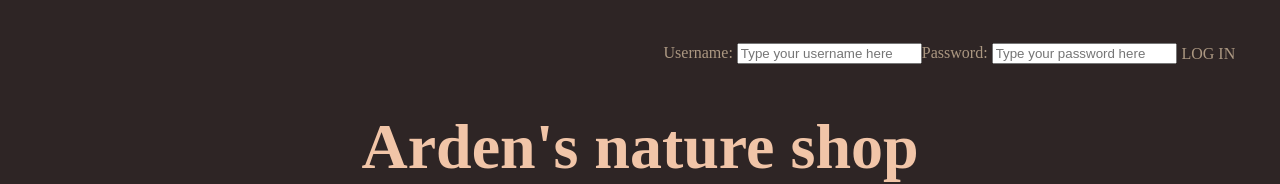
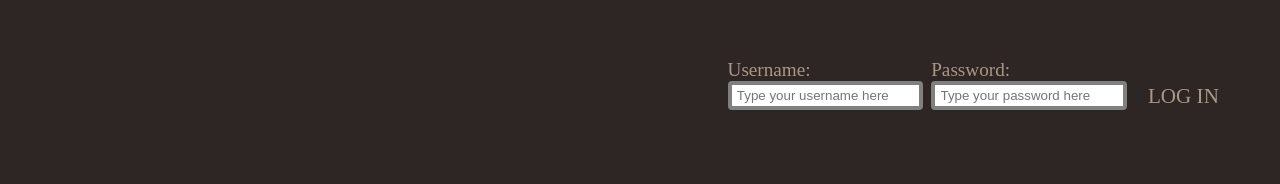
Before and after one commit to majabuha/Nature-Webshop, a React (Create React App) app: page / in a window 1280 px wide. Shown: the top 184 px of the page. Built offline with nearby package versions, Linux system fonts and the light colour scheme; the HTML template or start-up script is replaced by a standard one; a web font is replaced by a local one.

Commit message:
validation

```diff
--- a/src/App.css
+++ b/src/App.css
@@ -339,6 +339,48 @@ html {
   flex-direction: column;
 }
 
+
+/*---form---*/
+
+.login-form-wrapper {
+	transition: all 1s;
+	font-size: 1.2em;
+}
+.login-form-wrapper label {
+	display: flex;
+  flex-direction: column;
+	margin-top: 1.0em;
+  padding-left: .5rem;
+}
+.login-form-wrapper input {
+	border: 4px solid gray;
+	border-radius: 4px;
+	padding: 0.2em 0.4em;
+
+}
+.login-form-wrapper .valid {
+	border-color: green;
+}
+.login-form-wrapper .invalid {
+	border-color: red;
+}
+.invisible {
+	visibility: hidden;
+}
+
+.login-form-wrapper .error {
+	color: #E34343;
+}
+.login-form-wrapper button {
+	font-size: 1.1em;
+	padding: 0.2em 1em;
+	margin-top: 1em;
+	border-radius: 4px;
+}
+.login-form-wrapper button:hover {
+	cursor: pointer;
+}
+
 @media only screen and (max-width: 680px) {
   .product--item {
     width: 90%;
--- a/src/components/Login.tsx
+++ b/src/components/Login.tsx
@@ -1,11 +1,12 @@
 import React, { useContext, useEffect, useState } from 'react';
 import { UserData } from '../type/Users';
-import { IState } from '../state/state'
 import { AppContext } from '../state/context'
 import data from '../data.json'
 
 
 function LogIn() {
+
+    const { state, dispatch } = useContext(AppContext);
 
     const [username, setUsername] = useState('');
     const [password, setPassword] = useState('');
@@ -17,9 +18,19 @@ function LogIn() {
     const [image, setImage] = useState<Blob[]>([]);
     const [imageURL, setImageURL] = useState<any>('');
 
-    const [products, setProducts] = useState<any>([]);
+   // const [products, setProducts] = useState<any>([]);
 
-    // const { state } = useContext(AppContext);
+    const [uNameIsVisited, setUNameIsVisited] = useState<boolean>(false)
+    const [unameIsValid, uNameMsg] = isValidUsername(username);
+    const uNameInputCss = !uNameIsVisited ? '' : (unameIsValid ? 'valid' : 'invalid')
+    const uNameMsgCss = (uNameIsVisited ? '' : 'invisible') + (unameIsValid ? '' : ' error' )
+
+    const [passwordIsVisited, setPasswordVisited] = useState<boolean>(false)
+    const [passwordIsValid, passwordMsg] = isValidPassword(password);
+    const passwordInputCss = !passwordIsVisited ? '' : (passwordIsValid ? 'valid' : 'invalid')
+    const passwordMsgCss = (passwordIsVisited ? '' : 'invisible') + (passwordIsValid ? '' : ' error' )
+
+    const formIsValid = unameIsValid && passwordIsValid
 
     const initialData: UserData = {
         id: Date.now(),
@@ -40,6 +51,7 @@ function LogIn() {
 
     const logInBtn = () => {
         if (!username || !password) {
+
             console.log('Please fill in all the details');
             return;
         }
@@ -54,19 +66,9 @@ function LogIn() {
             console.log('user logged in');
             localStorage.setItem('users', JSON.stringify(initialData));
 
-        } else if (username !== 'user@user.com' && password == 'user'
-            || username == 'user@user.com' && password !== 'user') {
-
-            alert('Username or password inccorect. Try again.')
-
-        } else if (username !== 'admin@admin.com' && password == 'admin'
-            || username == 'admin@admin.com' && password !== 'admin') {
-
-            alert('Username or password inccorect. Try again.')
-
         } else {
 
-            alert('user not found')
+            alert('User not found!')
             console.log('user not found');
         }
     };
@@ -111,29 +113,37 @@ function LogIn() {
             console.log('test-product');
 
         }
-        setProducts(newUpdate)
-        console.log(newUpdate);
+        // setProducts(newUpdate)
+        // console.log(newUpdate);
     };
 
-    // let test = localStorage.getItem('products')
-    // console.log(test);
+    // if (!localStorage.getItem('products')) {
+    //     localStorage.setItem('products', JSON.stringify(data));
+    //     setProducts(data);
+    //     console.log(data)
+    // }
 
-    if (!localStorage.getItem('products')) {
-        localStorage.setItem('products', JSON.stringify(data));
-        setProducts(data);
-        console.log(data)
-    }
+    // useEffect(() => {
+    //     if (localStorage.getItem('products')) {
+    //         let fetchProducts = JSON.parse(localStorage.getItem('products') || '[]');
 
+    //         setProducts(fetchProducts);
+    //         console.log(fetchProducts)
+    //     };
 
-    useEffect(() => {
-        if (localStorage.getItem('products')) {
-            let fetchProducts = JSON.parse(localStorage.getItem('products') || '[]');
+    // }, []);
 
-            setProducts(fetchProducts);
-            console.log(fetchProducts)
-        };
+        // useEffect(() => {
 
-    }, []);
+    //     const getProducts = JSON.parse(localStorage.getItem("products") || '[]');
+
+    //     if (getLProducts) {
+    //         dispatch({
+    //             ...getProducts
+    //         })
+    //     }
+
+    // }, [])
 
     useEffect(() => {
         if (image.length < 1) {
@@ -170,14 +180,17 @@ function LogIn() {
                         <label htmlFor="">
                             Username:{' '}
                             <input
+                                className={uNameInputCss}
                                 type="name"
                                 data-testid="username"
                                 placeholder="Type your username here"
                                 onChange={e => {
                                     setUsername(e.target.value);
                                 }}
+                                onBlur={() => setUNameIsVisited(true)}
                                 required
                             />
+                            <span className={uNameMsgCss}> {uNameMsg} </span>
                         </label>
                     </div>
 
@@ -185,6 +198,7 @@ function LogIn() {
                         <label htmlFor="">
                             Password:{' '}
                             <input
+                                className={passwordInputCss}
                                 data-testid="password"
                                 type="password"
                                 value={password}
@@ -192,14 +206,17 @@ function LogIn() {
                                 onChange={e => {
                                     setPassword(e.target.value);
                                 }}
+                                onBlur={() => setPasswordVisited(true)}
                                 required
                             />
+                            <span className={passwordMsgCss}> {passwordMsg} </span>
                         </label>
                     </div>
 
 
                     <div className="login-button">
                         <button
+                            disabled={!formIsValid}
                             data-testid="post-button"
                             className="login-botun"
                             onClick={logInBtn}>
@@ -289,15 +306,28 @@ function LogIn() {
                             </button>
                         </div>
                     </form>
-
             )
                 :
                 null
         }
 
-
-
     </div>;
 }
 
+
+function isValidUsername(username:string): [boolean, string] {
+    if(username == 'admin@admin.com' || username == 'user@user.com') {
+        return [ true, '✔️']
+    } else
+        return [false, '❌ wrong username']
+}
+
+function isValidPassword(password:string): [boolean, string] {
+    if(password == 'admin' || password == 'user') {
+        return [ true, '✔️']
+    } else
+        return [false, '❌ wrong password']
+}
+
+
 export default LogIn;
```
Also changed, not shown: src/components/Products.tsx (+0 -21 lines), src/components/ShoppingCart.tsx (+0 -12 lines).
